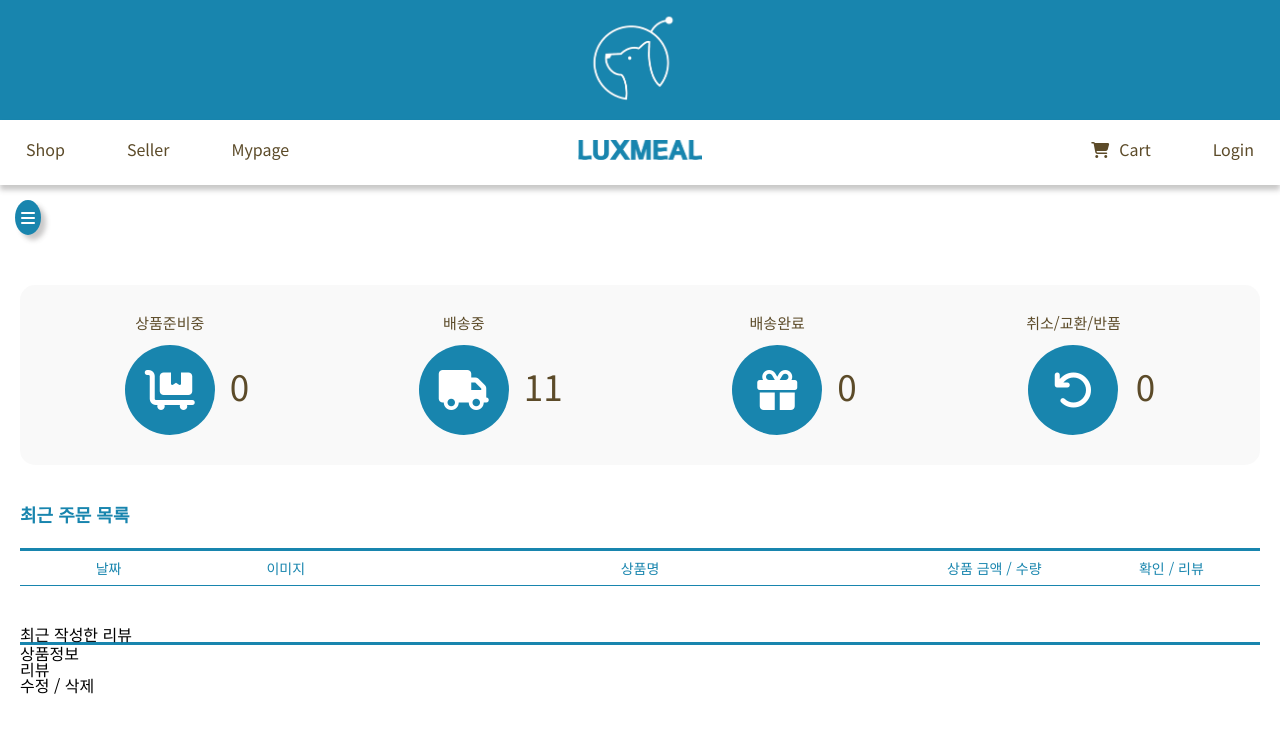
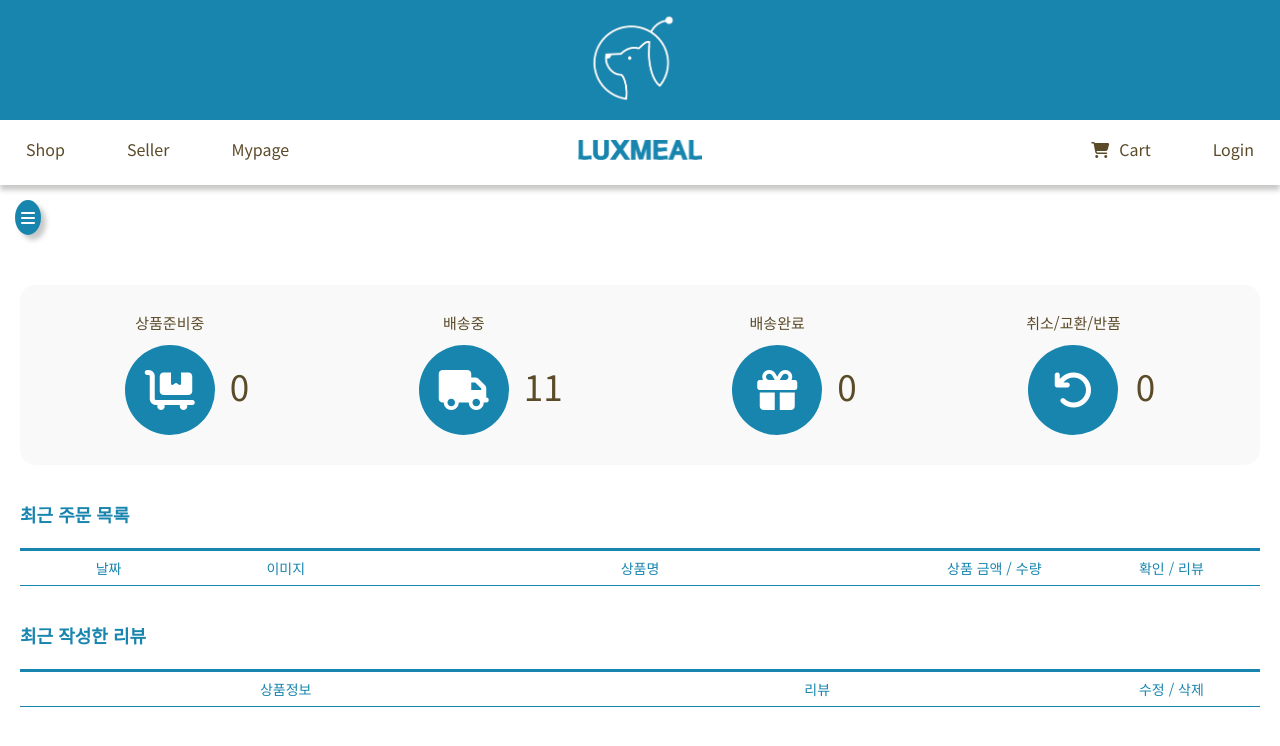
Before and after one commit to codestates-seb/seb40_main_019, a React (Create React App) app in the folder client/: page /mypage in a window 1280 px wide. Shown: the top 746 px of the page. Built offline with nearby package versions, Linux system fonts and the light colour scheme; no server answers.

Commit message:
Fix: 마이페이지 오류 수정

```diff
--- a/client/src/components/review/js/ReviewList.js
+++ b/client/src/components/review/js/ReviewList.js
@@ -21,16 +21,21 @@ export default function ReviewList({ item }) {
     handleDltReview(item.reviewId);
   };
 
-  const [pastData] = useFetch(`review/read/${item.reviewId}`);
+  let [pastData] = '';
+
+  if (item) {
+    pastData = useFetch(`review/read/${item.reviewId}`);
+  }
 
   const clickEdit = () => {
     navigate(`/mypage/reviewedit/${item.reviewId}`, {
       state: { item: pastData },
     });
   };
-  console.log(item);
   return (
     <div className="reviewListContainer">
+      {item && (
+        <>
           <div className="reviewTitle">
             <img className="titleImg" src={item.titleImg} alt="productImg" />
             <div className="title">{item.productName}</div>
@@ -51,6 +56,8 @@ export default function ReviewList({ item }) {
               <i className="fa-solid fa-trash-can"></i>
             </button>
           </div>
+        </>
+      )}
     </div>
   );
 }
--- a/client/src/pages/mypageHome/css/MypageHome.scss
+++ b/client/src/pages/mypageHome/css/MypageHome.scss
@@ -1,5 +1,6 @@
 .orderSummery {
   margin-bottom: 40px;
+
   ul {
     background-color: var(--color-grey);
     padding: 30px 20px;
@@ -70,3 +71,29 @@
 .MypageOrderContainer {
   margin-bottom: 40px;
 }
+
+.reviewContainer {
+  h1{
+    color: var(--color-blue);
+    font-size: 18px;
+    font-weight: 600;
+    margin-bottom: 25px;
+  }
+  .lineTitle{
+      display: grid;
+      grid-template-columns: 3fr 3fr 1fr;
+    text-align: center;
+    padding: 10px 0px;
+    border-bottom: 1px solid var(--color-blue);
+    li{
+      color: var(--color-blue);
+    font-size: 14px;
+    }
+  }
+
+  @media (max-width: 750px) {
+    .lineBold {
+      margin-bottom: 20px;
+    }
+  }
+}
--- a/client/src/pages/mypageHome/js/MypageHome.js
+++ b/client/src/pages/mypageHome/js/MypageHome.js
@@ -4,6 +4,7 @@ import MypageOrderListItem from '../../../components/mypageOrderListItem/js/Mypa
 import ReviewList from '../../../components/review/js/ReviewList';
 import '../css/MypageHome.scss';
 import useFetch from '../../../util/useFetch';
+import '../../review/css/Review.scss';
 
 export default function MypageHome() {
   //임시
@@ -23,6 +24,7 @@ export default function MypageHome() {
   const [order] = useFetch('orders'); //page 0으로
   const [review] = useFetch('user/review'); // page 0으로
 
+  console.log(review);
   return (
     <div className="mypageHome">
       <div className="orderSummery">
```
Lines whose indentation alone changed are shown as unchanged.
